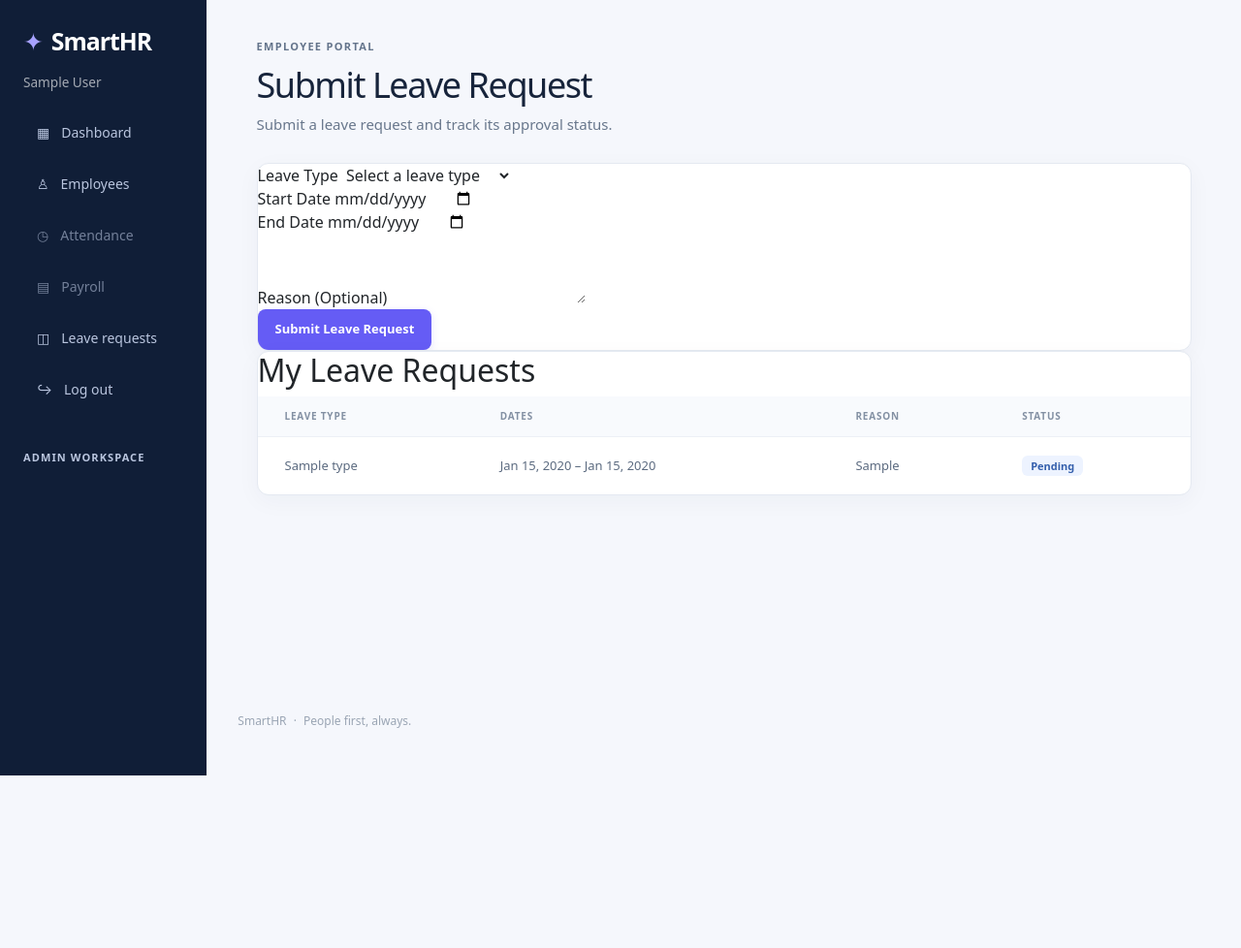
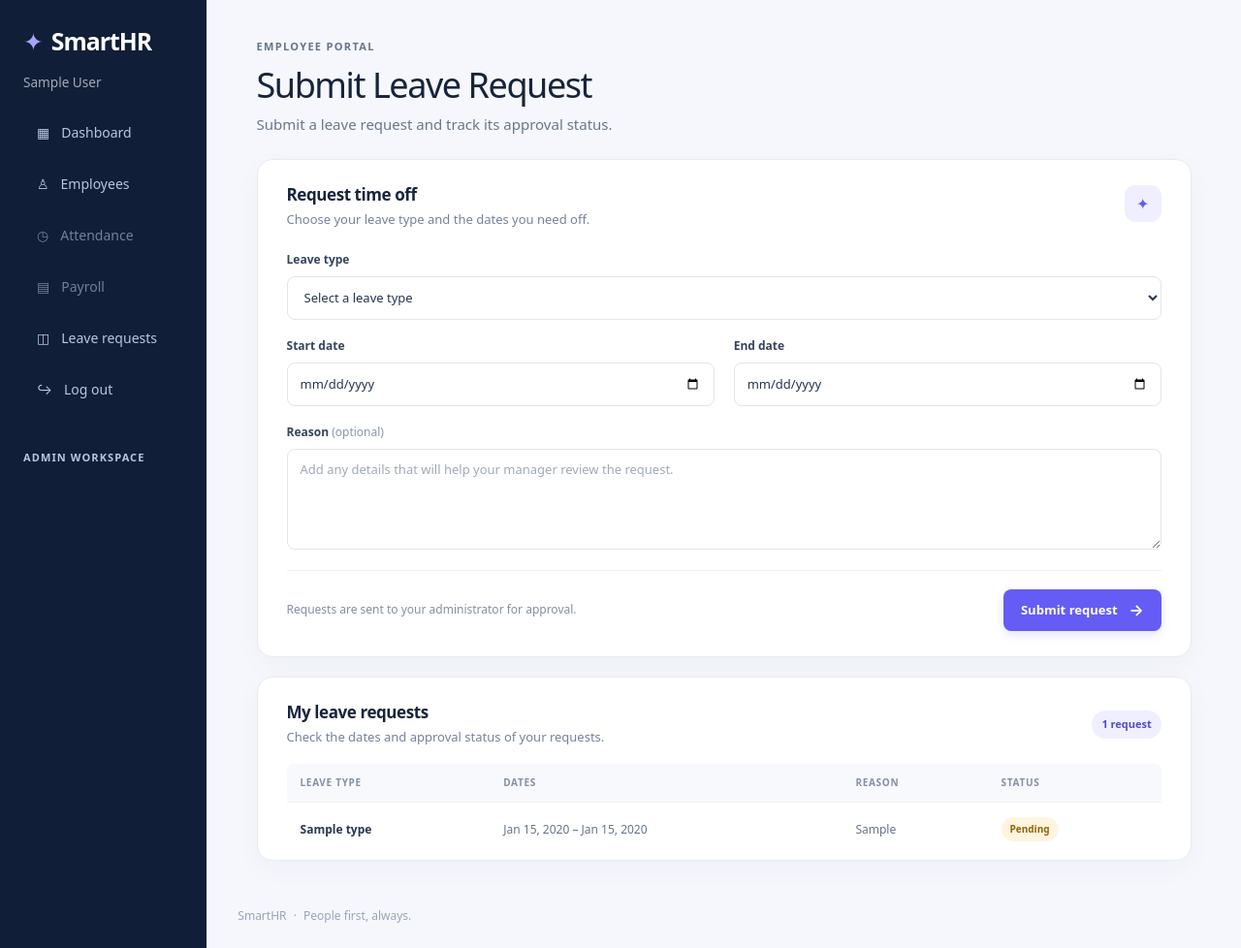
Before and after one commit to Knudsonzak/Software-Project-III, a Laravel app: page /leaves in a window 1280 px wide. Shown: the whole page at 97% size. Before the commit the page ends 800 px from the top, so only its background shows below. Run offline with Laravel 12, Linux system fonts and the light colour scheme; a user stored in the database is signed in; tables that the repository leaves empty hold one stand-in row (values such as "Sample post"); style sheets or scripts are compiled from the project's sources; some libraries are stand-ins or nearby versions.

Commit message:
Addition of extra styling for the employee leave form creation

```diff
--- a/resources/css/app.css
+++ b/resources/css/app.css
@@ -3,6 +3,7 @@
 @import './show.css';
 @import './create.css';
 @import './edit.css';
+@import './leave-requests.css';
 
 @source '../../vendor/laravel/framework/src/Illuminate/Pagination/resources/views/*.blade.php';
 @source '../../storage/framework/views/*.php';
--- /dev/null
+++ b/resources/css/leave-requests.css
@@ -0,0 +1,55 @@
+.leave-page { max-width: 1080px; }
+.leave-page .page-heading { margin-bottom: 24px; }
+.leave-form-card, .leave-history-card { padding: 26px 30px; border-color: #e8ebf2; border-radius: 16px; box-shadow: 0 8px 28px rgba(27, 46, 79, .035); }
+.leave-form-card { margin-bottom: 20px; }
+.leave-section-heading { display: flex; align-items: flex-start; justify-content: space-between; gap: 16px; margin-bottom: 22px; }
+.leave-section-heading h2 { margin: 0 0 6px; color: #17243b; font-size: 17px; font-weight: 750; letter-spacing: -.025em; }
+.leave-section-heading p { margin: 0; color: #75839a; font-size: 13px; line-height: 1.5; }
+.leave-heading-icon { display: grid; flex: 0 0 auto; place-items: center; width: 38px; height: 38px; border-radius: 11px; background: #f0efff; color: #655cf5; }
+.leave-form-grid { display: grid; grid-template-columns: repeat(2, minmax(0, 1fr)); gap: 18px 20px; }
+.leave-field { min-width: 0; }
+.leave-field-wide { grid-column: 1 / -1; }
+.leave-field label { display: block; margin: 0 0 8px; color: #34445c; font-size: 12px; font-weight: 700; }
+.leave-field label span { color: #8b97a8; font-weight: 500; }
+.leave-field input, .leave-field select, .leave-field textarea { display: block; width: 100%; min-height: 45px; padding: 11px 13px; border: 1px solid #dfe5ee; border-radius: 8px; background: #fff; color: #26364e; font-size: 13px; transition: border-color .15s ease, box-shadow .15s ease; }
+.leave-field textarea { min-height: 104px; resize: vertical; line-height: 1.5; }
+.leave-field input::placeholder, .leave-field textarea::placeholder { color: #a0a9b7; }
+.leave-field input:focus, .leave-field select:focus, .leave-field textarea:focus { border-color: #817af7; outline: 0; box-shadow: 0 0 0 3px rgba(101, 92, 245, .12); }
+.leave-form-footer { display: flex; align-items: center; justify-content: space-between; gap: 18px; margin-top: 21px; padding-top: 19px; border-top: 1px solid #edf0f5; }
+.leave-form-footer p { margin: 0; color: #8490a1; font-size: 12px; line-height: 1.5; }
+.leave-form-footer .button { background: #655cf5; box-shadow: 0 4px 10px rgba(101, 92, 245, .17); }
+.leave-form-footer .button:hover { background: #5148dc; }
+.leave-form-footer .button span { margin-left: 4px; font-size: 16px; }
+.leave-history-card { padding-bottom: 4px; }
+.leave-history-card .leave-section-heading { align-items: center; margin-bottom: 18px; }
+.leave-request-count { padding: 6px 10px; border-radius: 999px; background: #f0efff; color: #534acb; font-size: 11px; font-weight: 700; white-space: nowrap; }
+.leave-table { width: 100%; border-collapse: collapse; text-align: left; }
+.leave-table th { padding: 12px 14px; background: #f8f9fd; color: #8290a4; font-size: 10px; font-weight: 800; letter-spacing: .07em; text-transform: uppercase; }
+.leave-table th:first-child { border-radius: 7px 0 0 7px; }
+.leave-table th:last-child { border-radius: 0 7px 7px 0; }
+.leave-table td { padding: 15px 14px; border-top: 1px solid #edf0f5; color: #66748a; font-size: 12px; line-height: 1.5; vertical-align: middle; }
+.leave-table .leave-type-cell { color: #29374e; font-weight: 700; }
+.leave-status { display: inline-block; padding: 5px 9px; border-radius: 999px; background: #edf3ff; color: #345fac; font-size: 10px; font-weight: 750; }
+.leave-status-approved { background: #e8f7ef; color: #28784a; }
+.leave-status-rejected { background: #fff0f0; color: #a52e2e; }
+.leave-status-pending { background: #fff5df; color: #926309; }
+.leave-table .leave-empty-state { padding: 36px 14px; text-align: center; }
+.leave-empty-state > * { display: block; }
+.leave-empty-icon { margin-bottom: 9px; color: #a4afbf; font-size: 23px; }
+.leave-empty-state strong { margin-bottom: 5px; color: #34445c; font-size: 13px; }
+.leave-empty-state span:last-child { color: #8490a1; font-size: 12px; }
+.leave-page .notice-error { margin-bottom: 18px; }
+
+@media (max-width: 700px) {
+    .leave-form-card, .leave-history-card { padding: 21px 18px; }
+    .leave-table { min-width: 650px; }
+    .leave-form-footer { align-items: flex-start; flex-direction: column; }
+    .leave-form-footer .button { width: 100%; }
+}
+
+@media (max-width: 520px) {
+    .leave-form-grid { grid-template-columns: 1fr; gap: 15px; }
+    .leave-field-wide { grid-column: auto; }
+    .leave-section-heading h2 { font-size: 16px; }
+    .leave-history-card .leave-section-heading { align-items: flex-start; }
+}
--- a/resources/views/leaves/index.blade.php
+++ b/resources/views/leaves/index.blade.php
@@ -3,6 +3,7 @@
 @section('title', 'Request Leave')
 
 @section('content')
+    <div class="leave-page">
         <div class="page-heading">
             <div>
                 <p class="eyebrow">Employee Portal</p>
@@ -21,12 +22,21 @@
             </div>
         @endif
 
-    <section class="card" aria-label="New leave request form">
-        <form action="{{ url('/leaves') }}" method="POST">
+        <section class="card leave-form-card" aria-label="New leave request form">
+            <div class="leave-section-heading">
+                <div>
+                    <h2>Request time off</h2>
+                    <p>Choose your leave type and the dates you need off.</p>
+                </div>
+                <span class="leave-heading-icon" aria-hidden="true">✦</span>
+            </div>
+
+            <form class="leave-form" action="{{ route('leaves.store') }}" method="POST">
                 @csrf
 
-            <div class="form-group">
-                <label for="leave_type_id">Leave Type</label>
+                <div class="leave-form-grid">
+                    <div class="leave-field leave-field-wide">
+                        <label for="leave_type_id">Leave type</label>
                         <select id="leave_type_id" name="leave_type_id" required>
                             <option value="">Select a leave type</option>
                             @foreach ($leaveTypes as $type)
@@ -37,32 +47,42 @@
                         </select>
                     </div>
 
-            <div class="form-group">
-                <label for="start_date">Start Date</label>
+                    <div class="leave-field">
+                        <label for="start_date">Start date</label>
                         <input id="start_date" name="start_date" type="date" value="{{ old('start_date') }}" required>
                     </div>
 
-            <div class="form-group">
-                <label for="end_date">End Date</label>
+                    <div class="leave-field">
+                        <label for="end_date">End date</label>
                         <input id="end_date" name="end_date" type="date" value="{{ old('end_date') }}" required>
                     </div>
 
-            <div class="form-group">
-                <label for="reason">Reason (Optional)</label>
-                <textarea id="reason" name="reason" rows="3">{{ old('reason') }}</textarea>
+                    <div class="leave-field leave-field-wide">
+                        <label for="reason">Reason <span>(optional)</span></label>
+                        <textarea id="reason" name="reason" rows="4" maxlength="2000" placeholder="Add any details that will help your manager review the request.">{{ old('reason') }}</textarea>
+                    </div>
                 </div>
 
-            <button class="button button-primary" type="submit">Submit Leave Request</button>
+                <div class="leave-form-footer">
+                    <p>Requests are sent to your administrator for approval.</p>
+                    <button class="button button-primary" type="submit">Submit request <span aria-hidden="true">&rarr;</span></button>
+                </div>
             </form>
         </section>
 
-    <section class="card" aria-label="My leave requests">
-        <h2>My Leave Requests</h2>
+        <section class="card leave-history-card" aria-label="My leave requests">
+            <div class="leave-section-heading">
+                <div>
+                    <h2>My leave requests</h2>
+                    <p>Check the dates and approval status of your requests.</p>
+                </div>
+                <span class="leave-request-count">{{ $leaveRequests->count() }} {{ \Illuminate\Support\Str::plural('request', $leaveRequests->count()) }}</span>
+            </div>
             <div class="table-wrap">
-            <table>
+                <table class="leave-table">
                     <thead>
                         <tr>
-                        <th scope="col">Leave Type</th>
+                            <th scope="col">Leave type</th>
                             <th scope="col">Dates</th>
                             <th scope="col">Reason</th>
                             <th scope="col">Status</th>
@@ -71,22 +91,27 @@
                     <tbody>
                         @forelse ($leaveRequests as $leave)
                             <tr>
-                            <td>{{ $leave->leaveType?->name ?? ('Type #' . $leave->leave_type_id) }}</td>
+                                <td class="leave-type-cell">{{ $leave->leaveType?->name ?? ('Type #' . $leave->leave_type_id) }}</td>
                                 <td>
                                     {{ optional($leave->start_date)->format('M j, Y') ?? $leave->start_date }}
                                     &ndash;
                                     {{ optional($leave->end_date)->format('M j, Y') ?? $leave->end_date }}
                                 </td>
                                 <td>{{ $leave->reason ?: 'No reason provided' }}</td>
-                            <td><span class="badge">{{ ucfirst($leave->status) }}</span></td>
+                                <td><span class="leave-status leave-status-{{ $leave->status }}">{{ ucfirst($leave->status) }}</span></td>
                             </tr>
                         @empty
                             <tr>
-                            <td colspan="4" class="empty-state">You have not submitted any leave requests yet.</td>
+                                <td colspan="4" class="leave-empty-state">
+                                    <span class="leave-empty-icon" aria-hidden="true">◷</span>
+                                    <strong>No requests yet</strong>
+                                    <span>Once you submit a request, you can track its status here.</span>
+                                </td>
                             </tr>
                         @endforelse
                     </tbody>
                 </table>
             </div>
         </section>
+    </div>
 @endsection
```
Lines whose indentation alone changed are shown as unchanged.
